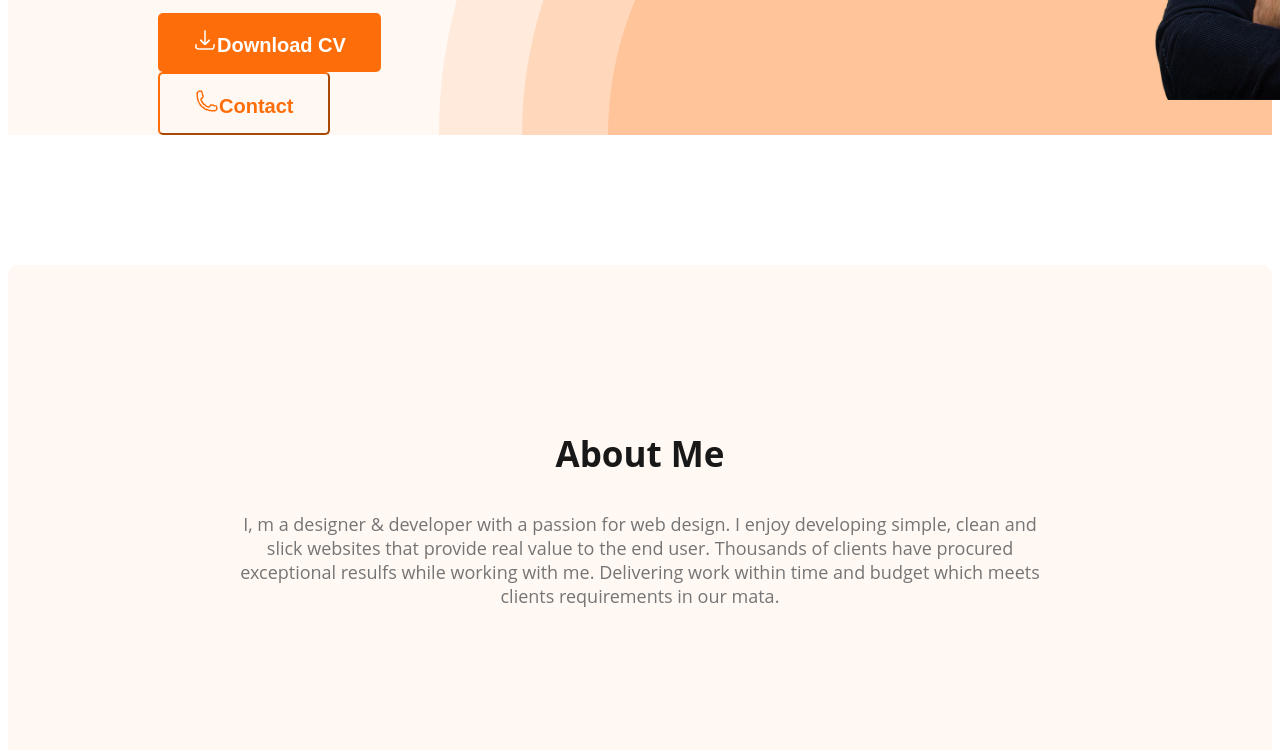
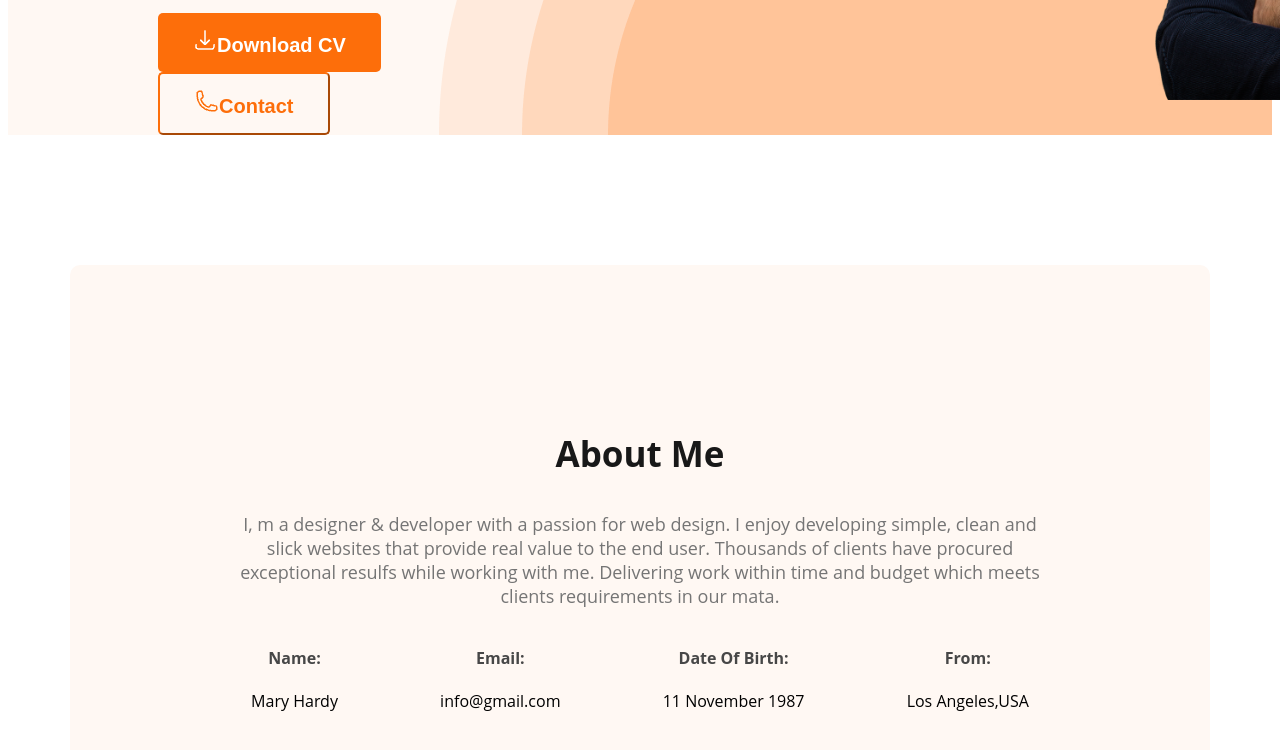
Before and after one commit to JubairBinSayeed/practice-portfolio, a plain HTML site: page index.html in a window 1280 px wide. Shown: the part 702-1452 px from the top of the page. Drawn offline with Linux system fonts and the light colour scheme.

Commit message:
done with about me section

```diff
--- a/index.html
+++ b/index.html
@@ -32,6 +32,24 @@
         <section class="about">
             <h3 class="section-title">About Me</h3>
             <p class="section-description">I, m a designer & developer with a passion for web design. I enjoy developing simple, clean and <br>slick websites that provide real value to the end user. Thousands of clients have procured<br> exceptional resulfs while working with me. Delivering work within time and budget which meets<br> clients requirements in our mata.</p>
+            <div class="about-info-container">
+                <div class="about-info">
+                    <h4 class="info-title">Name:</h4>
+                    <p class="info-description">Mary Hardy</p>
+                </div>
+                <div class="about-info">
+                    <h4 class="info-title">Email:</h4>
+                    <p class="info-description">info@gmail.com</p>
+                </div>
+                <div class="about-info">
+                    <h4 class="info-title">Date Of Birth:</h4>
+                    <p class="info-description">11 November 1987</p>
+                </div>
+                <div class="about-info">
+                    <h4 class="info-title">From:</h4>
+                    <p class="info-description">Los Angeles,USA</p>
+                </div>
+            </div>
         </section>
     </main>
     <footer>
--- a/styles/portfolio.css
+++ b/styles/portfolio.css
@@ -103,7 +103,10 @@ header{
     text-align: center;
     font-size: 18px;
 }
-
+main{
+    max-width: 1140px;
+    margin: 0 auto;
+}
 /* about section styles */
 
 .about{
@@ -112,3 +115,17 @@ header{
     background: #FFF8F3;
     margin: 130px 0;
 }
+
+.about-info-container{
+    display: flex;
+    justify-content: space-around;
+    text-align: center;
+}
+
+.about-info{
+    text-align: center;
+}
+
+.info-title{
+    color: #474747;
+}
```
